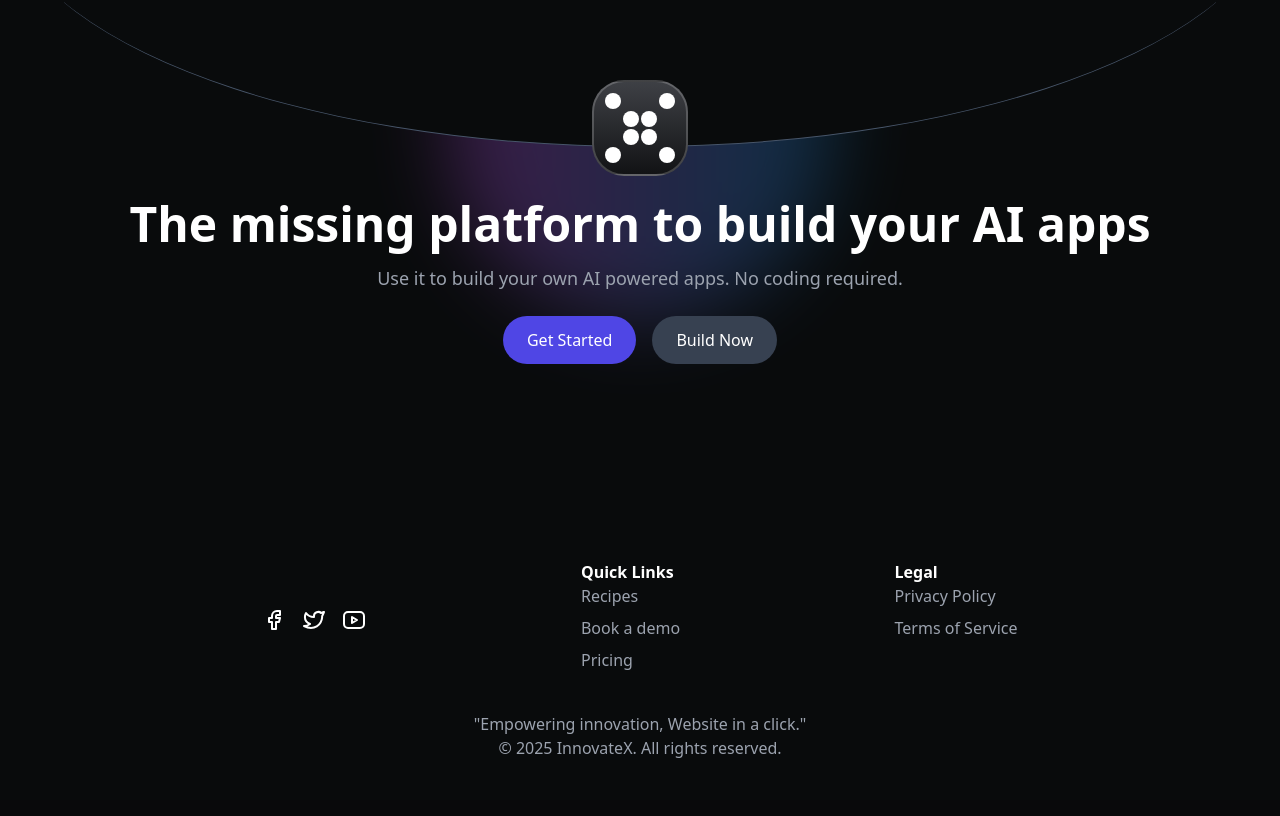
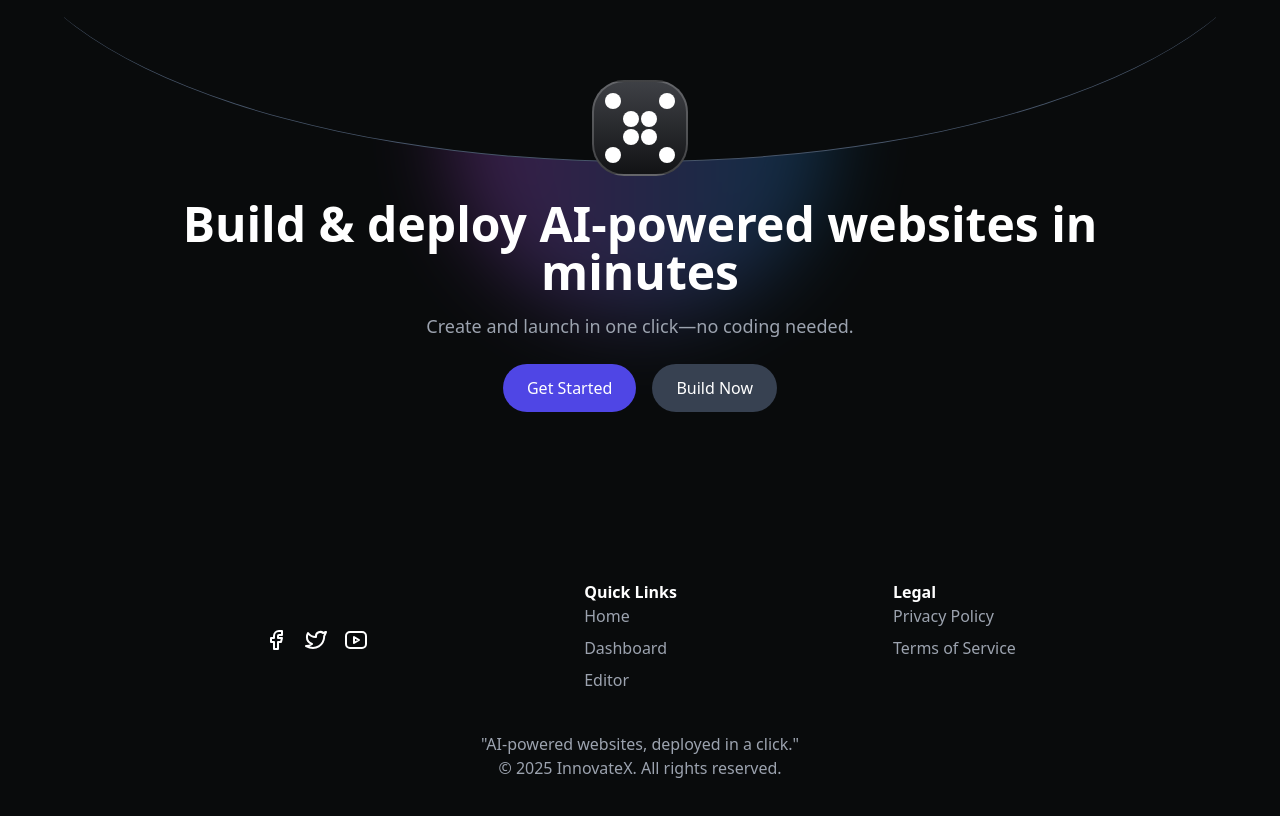
Before and after one commit to RudraIIT/InnovateX, a Next.js app: page / in a window 1280 px wide. Shown: the part 2437-3253 px from the top of the page. Built offline with nearby package versions, Linux system fonts and the light colour scheme; no server answers.

Commit message:
Refactor application structure: remove old generate page, update prompt component for user interaction, and create new dashboard page

```diff
--- a/components/bottom.tsx
+++ b/components/bottom.tsx
@@ -42,11 +42,11 @@ const BottomProps: React.FC = () => {
 
         {/* Heading & Subtext */}
         <h1 className="text-3xl md:text-5xl font-semibold relative z-10 leading-tight">
-          The missing platform to build your AI apps
+        Build & deploy AI-powered websites in minutes
         </h1>
 
         <p className="mt-4 text-gray-400 relative z-10 max-w-xl text-sm md:text-lg">
-          Use it to build your own AI powered apps. No coding required.
+        Create and launch in one click—no coding needed.
         </p>
 
         {/* Buttons */}
@@ -98,18 +98,18 @@ const BottomProps: React.FC = () => {
             <h3 className="text-white font-semibold">Quick Links</h3>
             <ul className="space-y-2">
               <li>
-                <Link href="#" className="hover:text-indigo-400">
-                  Recipes
+                <Link href="/" className="hover:text-indigo-400">
+                  Home
                 </Link>
               </li>
               <li>
-                <Link href="#" className="hover:text-indigo-400">
-                  Book a demo
+                <Link href="/dashboard" className="hover:text-indigo-400">
+                  Dashboard
                 </Link>
               </li>
               <li>
-                <Link href="#" className="hover:text-indigo-400">
-                  Pricing
+                <Link href="/editor" className="hover:text-indigo-400">
+                  Editor
                 </Link>
               </li>
             </ul>
@@ -133,7 +133,7 @@ const BottomProps: React.FC = () => {
           </div>
         </div>
         <div className="text-center mt-10">
-        {`"Empowering innovation, Website in a click."`}
+        {`"AI-powered websites, deployed in a click."`}
         <div>
         © 2025 InnovateX. All rights reserved.
         </div>
--- a/components/intro.tsx
+++ b/components/intro.tsx
@@ -23,7 +23,7 @@ export const Intro = () => {
         Describe your idea, and we’ll generate a website instantly—no coding needed.
       </span>
       <button
-        onClick={() => router.push('/generate')}
+        onClick={() => router.push('/dashboard')}
         className="inline-flex items-center justify-center focus-visible:outline-none focus-visible:ring-2 focus-visible:ring-offset-2 disabled:opacity-50 disabled:pointer-events-none ring-offset-primary-50 bg-[#635dff] hover:bg-opacity-90 py-2 px-4 rounded-full h-10 lg:h-14 font-normal text-sm lg:text-lg leading-5 gap-1 mt-4"
       >
         Generate Now
--- a/components/prompt.tsx
+++ b/components/prompt.tsx
@@ -1,6 +1,8 @@
+'use client'
+
 import * as React from "react"
-import {  FileCode, GalleryVerticalEnd, MessageSquare, Settings } from 'lucide-react'
-
+import { useState } from "react"
+import { FileCode, GalleryVerticalEnd, LoaderIcon, MessageSquare, Settings } from 'lucide-react'
 import { Button } from "@/components/ui/button"
 import {
   Sidebar,
@@ -15,18 +17,57 @@ import {
   SidebarRail,
 } from "@/components/ui/sidebar"
 import { Textarea } from "./ui/textarea"
-import { UserButton } from "@clerk/nextjs"
-import { auth, currentUser } from "@clerk/nextjs/server"
+import { UserButton, useUser } from "@clerk/nextjs"
 import { FileUploader } from "./file-upload"
 import { Navbar } from "./navbar"
 import { Templates } from "./templates"
+import { useRouter } from "next/navigation"
 
-export async function Prompt() {
-  const user = await currentUser();
+export function Prompt() {
+  const { user, isSignedIn } = useUser()
+  const [prompt, setPrompt] = useState("")
+  const [loading, setLoading] = useState(false)
+  const router = useRouter();
 
-  const { userId, redirectToSignIn } = await auth();
+  // Handle form submission
+  const handleGenerate = async () => {
+    if (!isSignedIn || !user?.id) {
+      console.error("User not signed in")
+      return
+    }
 
-  if (!userId) return redirectToSignIn()
+    try {
+      console.log('Sending prompt:', prompt, user.id)
+      setLoading(true)
+
+      const response = await fetch('/api/prompt', {
+        method: 'POST',
+        headers: {
+          'Content-Type': 'application/json',
+        },
+        body: JSON.stringify({
+          userId: user.id,
+          prompt: prompt,
+        }),
+      })
+
+      if (!response.ok) {
+        throw new Error('Failed to send prompt')
+      }
+
+      const data = await response.json()
+      console.log('Response from API:', data)
+      setPrompt("")
+      router.push('/editor')
+      setLoading(false)
+    } catch (error) {
+      console.error('Error sending prompt:', error)
+    }
+  }
+
+  if (!isSignedIn) {
+    return <div>Please sign in to continue</div>
+  }
 
   return (
     <SidebarProvider>
@@ -96,17 +137,22 @@ export async function Prompt() {
               <Textarea
                 className="h-28 rounded-lg px-4 py-4 text-sm text-left align-top leading-normal placeholder:text-left"
                 placeholder="Ask InnovateX to build anything..."
+                value={prompt}
+                onChange={(e) => setPrompt(e.target.value)}
               />
               <div className="flex flex-col w-full items-center mt-4 gap-6">
                 <FileUploader />
-                <Button className="w-full">Generate</Button>
+                <Button className="w-full" onClick={handleGenerate}>
+                  <LoaderIcon className={`w-6 h-6 animate-spin ${loading ? 'block' : 'hidden'}`} />
+                  Generate
+                </Button>
               </div>
             </div>
             <div>
               <div className="text-4xl font-bold tracking-tight md:text-6xl leading-7 bg-gradient-to-l from-indigo-400 from-10% via-sky-400 via-30% to-emerald-300 to-90% bg-clip-text text-transparent pt-8">
                 Templates
               </div>
-              <div  className="text-lg font-medium text-gray-500 mb-8 mt-4">
+              <div className="text-lg font-medium text-gray-500 mb-8 mt-4">
                 Use our templates to get started quickly
               </div>
               <Templates />
```
Also changed, not shown: app/dashboard/page.tsx (renamed from app/generate/page.tsx). Lines whose indentation alone changed are shown as unchanged.
